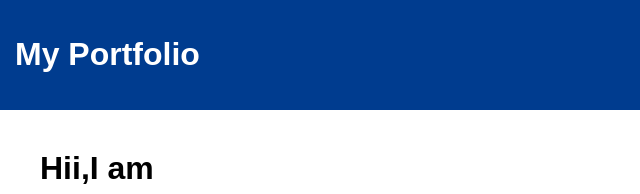
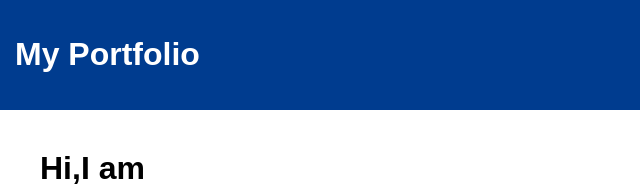
Before and after one commit to Musk322/web-dev-lab-3, a plain HTML site: page index.html in a window 1280 px wide. Shown: the top 194 px of the page, 0-640 px from the left. Drawn offline with Linux system fonts and the light colour scheme.

Commit message:
Update index.html

```diff
--- a/index.html
+++ b/index.html
@@ -23,7 +23,7 @@
     <!-- Hero Section -->
     <section class="child1">
         <div class="child2">
-            <h2>Hii,I am</h2>
+            <h2>Hi,I am</h2>
             <h1 class="child3">Full Stack Developer</h1>
             <p>Building modern Web applications with MERN stack.</p>
         </div>
```
